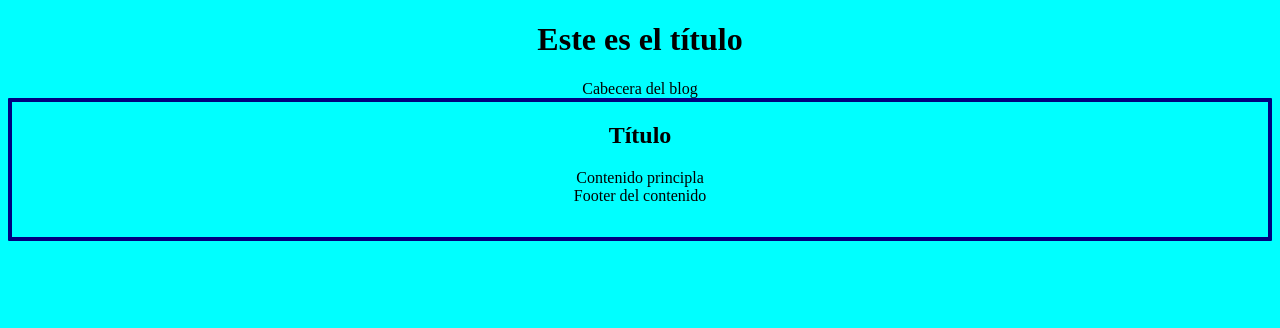
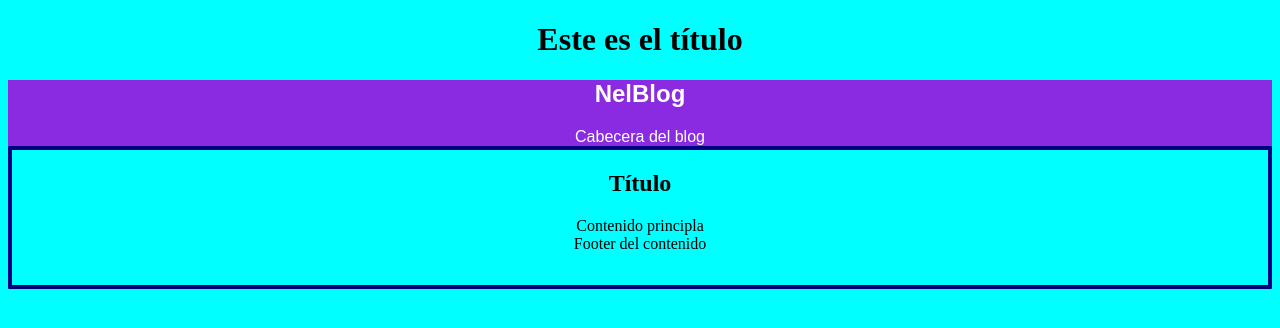
Before and after one commit to neaphdev/myblog, a Python web app: template templates/blog.html in a window 1280 px wide. Shown: the top 328 px of the page. Run offline with Jinja, Linux system fonts and the light colour scheme; the template is opened without the code that fills it, so the values that code supplies are empty.

Commit message:
Finalizada la cabecera

```diff
--- a/css/estilos.css
+++ b/css/estilos.css
@@ -14,3 +14,8 @@ table{
     padding-bottom: 2rem;
     /*    text-align: justify;*/
 }
+#cabecera{
+    background-color: blueviolet;
+    color: white;
+    font-family: sans-serif;
+}
--- a/templates/blog.html
+++ b/templates/blog.html
@@ -11,9 +11,11 @@
 
 <body>
     <h1>Este es el título</h1>
-    <header id="cabecera">
+    <div id="cabecera">
+        <strong><h2>NelBlog</h2></strong>
+
         Cabecera del blog
-    </header>
+    </div>
     <div class="container">
 
         <head>
```
